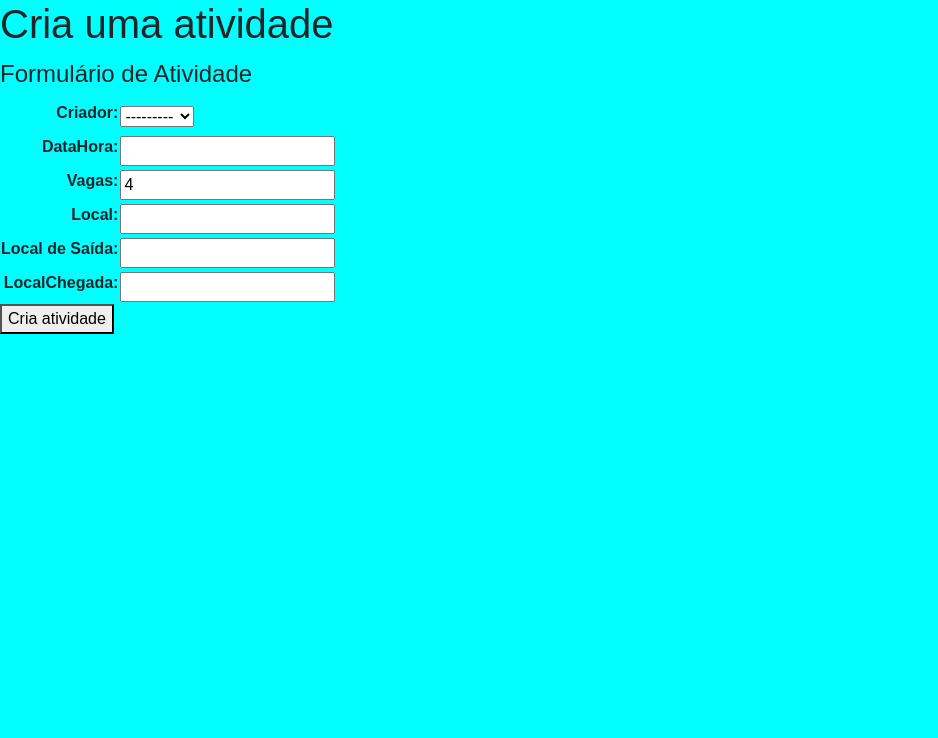
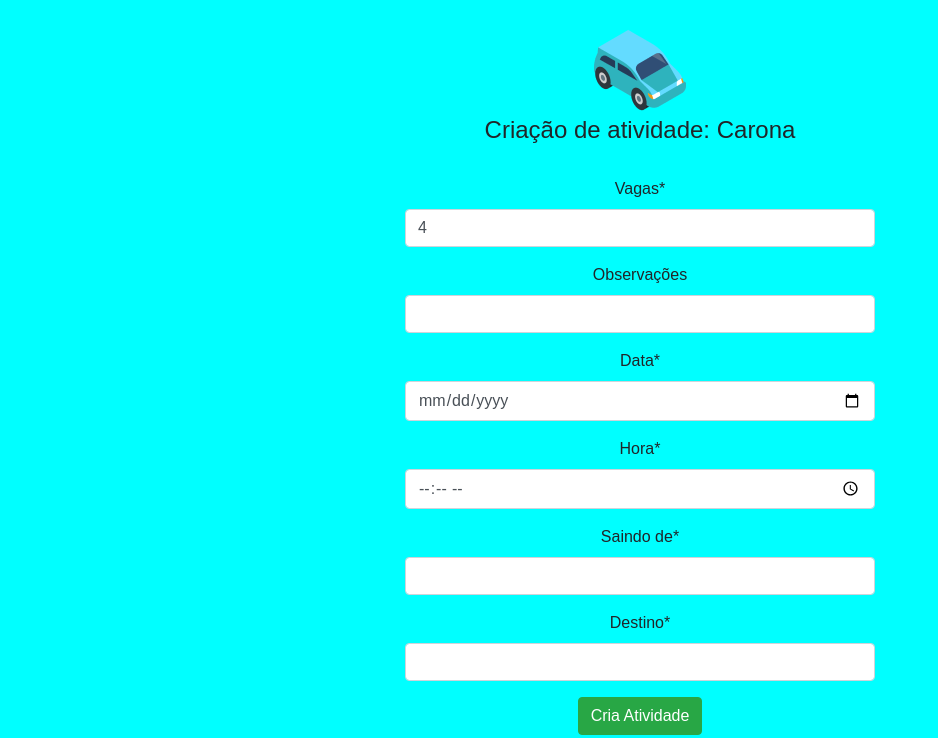
Before and after one commit to JoaoDuarteCunha/psiu2, a Django app: page /criaAtividade/carona in a window 1280 px wide. Shown: the part 62-800 px from the top of the page, without its empty margins (0-938 px from the left). Run offline with Django 5.2, Linux system fonts and the light colour scheme; the visitor is signed in with stand-in values (Sample User, id 1); data comes from the database, SQL or seed files in the repository; some libraries are stand-ins or nearby versions.

Commit message:
Forms criar atividade finalizados

```diff
--- a/psiuApp/forms.py
+++ b/psiuApp/forms.py
@@ -1,32 +1,36 @@
-'''
-Created on 8 de out de 2019
-@author: meslin
-'''
-
 from django import forms
 from psiuApp.models import Carona, Extracurriculares, Estudos, Liga, ConhecerPessoas
+widgets_data_hora = {
+            'data': forms.TextInput(attrs={'type': 'date',}, ),
+            'hora': forms.TextInput(attrs={'type': 'time',}, ),
+        }
 
 class CaronaModel2Form(forms.ModelForm):
     class Meta:
         model = Carona
-        fields = '__all__'
+        exclude = ['criador',]
+        widgets = widgets_data_hora
 
 class ExtracurricularesModel2Form(forms.ModelForm):
     class Meta:
         model = Extracurriculares
-        fields = '__all__'
+        exclude = ['criador',]
+        widgets = widgets_data_hora
 
 class EstudosModel2Form(forms.ModelForm):
     class Meta:
         model = Estudos
-        fields = '__all__'
+        exclude = ['criador',]
+        widgets = widgets_data_hora
 
 class LigasModel2Form(forms.ModelForm):
     class Meta:
         model = Liga
-        fields = '__all__'
+        exclude = ['criador',]
+        widgets = widgets_data_hora
 
 class ConhecerPessoasModel2Form(forms.ModelForm):
     class Meta:
         model = ConhecerPessoas
-        fields = '__all__'
+        exclude = ['criador',]
+        widgets = widgets_data_hora
--- a/psiuApp/models.py
+++ b/psiuApp/models.py
@@ -6,35 +6,33 @@ class Atividade(models.Model):
   id = models.AutoField(primary_key=True)
 
   #Todas as atividades
-  criador = models.ForeignKey(User, on_delete=models.CASCADE)
-  dataHora = models.DateTimeField(auto_now_add=False, blank=True, null=True)
-  vagas = models.IntegerField(default=4,null=True)
-  local = models.CharField(max_length=30,blank=True)
+  criador = models.ForeignKey(User, on_delete=models.CASCADE, null=True)
+  vagas = models.IntegerField(default=4)
+  adicionais = models.CharField(verbose_name='Observações', max_length=254, blank=True, default='')
+  data = models.DateField(auto_now_add=False)
+  hora = models.TimeField(auto_now_add=False)
 
 class Carona(Atividade):
-  localSaida = models.CharField(verbose_name='Local de Saída', max_length=30,null=True, blank=True)
-  localChegada = models.CharField(max_length=30,null=True, blank=True)
-
-  def get_classe(Carona):
-    return 'Carona'
-
+  localSaida = models.CharField(verbose_name='Saindo de', max_length=30)
+  localChegada = models.CharField(verbose_name='Destino', max_length=30)
 
 class Extracurriculares(Atividade):
-  atividade = models.CharField(max_length=30,blank=True)
-  adicionais = models.CharField(max_length=254, blank=True, default='')
-
+  atividade = models.CharField(max_length=30)
+  local = models.CharField(max_length=30)
 
 class Estudos(Atividade):
-  materia = models.CharField(max_length=10,blank=True)
+  materia = models.CharField(verbose_name='Disciplina', max_length=10)
+  local = models.CharField(max_length=30)
 
 class Liga(Atividade):
-  nome = models.CharField(max_length=30,blank=True)
-
+  nome = models.CharField(verbose_name='Nome da Liga', max_length=30)
+  local = models.CharField(max_length=30)
 
 class ConhecerPessoas(Atividade):
-  atividade = models.CharField(max_length=30,blank=True)
-
+  atividade = models.CharField(max_length=30)
+  local = models.CharField(max_length=30)
 
 class ParticipaAtividade(models.Model):
   participante = models.ForeignKey(User, on_delete=models.CASCADE)
   atividade = models.ForeignKey(Atividade, on_delete=models.CASCADE)
+  local = models.CharField(max_length=30)
--- a/psiuApp/templates/psiuApp/criaAtividade.html
+++ b/psiuApp/templates/psiuApp/criaAtividade.html
@@ -1,18 +1,20 @@
 {% extends 'psiuApp/base.html' %}
 {% load static %}
+{% load crispy_forms_tags %}
 
 {% block content %}
 
-<h1>Cria uma atividade</h1>
-<form action="" method="POST">
-<fieldset style="width: max-content;">
-  <legend>Formulário de Atividade</legend>
-  {% csrf_token %}
-  <table class='formulario'>
-  {{ formulario.as_table }}
-  </table>
-  <button type="submit">Cria atividade</button>
-</fieldset>
-</form>
-
+<div class="container text-center">
+  <br>
+  <img src="{% static imagem_atividade %}" alt="Imagem da atividade">
+  <h4 class="text-center lh-sm">Criação de atividade: {{ nomeAtividade }}</h4>
+</div>
+<br>
+<div class="container text-center tam-formulario">
+  <form action="" method="POST" class="text-center">
+    {% csrf_token %}
+    {{ formulario|crispy }}
+    <button type="submit" class="btn btn-success ">Cria Atividade</button>
+  </form>
+</div>
 {% endblock %}
--- a/psiuApp/views.py
+++ b/psiuApp/views.py
@@ -82,11 +82,11 @@ class AtividadeView(View):
             return redirect('psiuApp:homepage')
 
         #Verifica se o usuário participa da atividade
-        usuario_participa = ParticipaAtividade.objects.filter(atividade=Atividade.objects.get(pk=pk), participante=request.user)
-        if len(usuario_participa) == 0:
-            botaoParticipar = True
-        else:
-            botaoParticipar = False
+        botaoParticipar = False
+        if request.user.is_authenticated:
+            usuario_participa = ParticipaAtividade.objects.filter(atividade=Atividade.objects.get(pk=pk), participante=request.user)
+            if len(usuario_participa) == 0:
+                botaoParticipar = True
 
         #Lista de participantes
         participantes = ParticipaAtividade.objects.filter(atividade=Atividade.objects.get(pk=pk))
@@ -164,14 +164,15 @@ class AtividadeCreateView(LoginRequiredMixin, View):
         if tipo not in listaAtividades:
             return redirect('psiuApp:homepage')
 
-        contexto = { 'formulario': tipoAtividadeForm(tipo), }
+        imagem_atividade = 'psiuApp/img/' + tipo + '.png'
+        contexto = { 'formulario': tipoAtividadeForm(tipo), 'nomeAtividade': nomeAtividade.get(tipo, 'Não existente'), 'imagem_atividade': imagem_atividade}
         return render(request, "psiuApp/criaAtividade.html", contexto)
 
     def post(self, request, tipo, *args, **kwargs):
         formulario = tipoAtividadeForm(tipo)(request.POST)
         if formulario.is_valid():
             atividade = formulario.save()
-            atividade.tipo = tipo
+            atividade.criador = request.user
             atividade.save()
             return HttpResponseRedirect(reverse_lazy("psiuApp:lista-atividades", args=[tipo,]))
 
```
Also changed, not shown: psiuApp/templates/psiuApp/cards_personalizados.html (+10 -5 lines), psiuApp/migrations/0001_initial.py (deleted), psiuApp/migrations/0002_atividade_tipo.py (deleted), psiuApp/migrations/0003_alter_atividade_tipo.py (deleted), psiuApp/migrations/0004_atividade_criador.py (deleted), psiuApp/migrations/0005_carona_conhecerpessoas_estudos_extracurriculares_and_more.py (deleted), psiuApp/migrations/0006_remove_conhecerpessoas_criador_and_more.py (deleted), psiuApp/migrations/0007_remove_atividade_localsaida_and_more.py (deleted), psiuApp/migrations/__init__.py (deleted).
